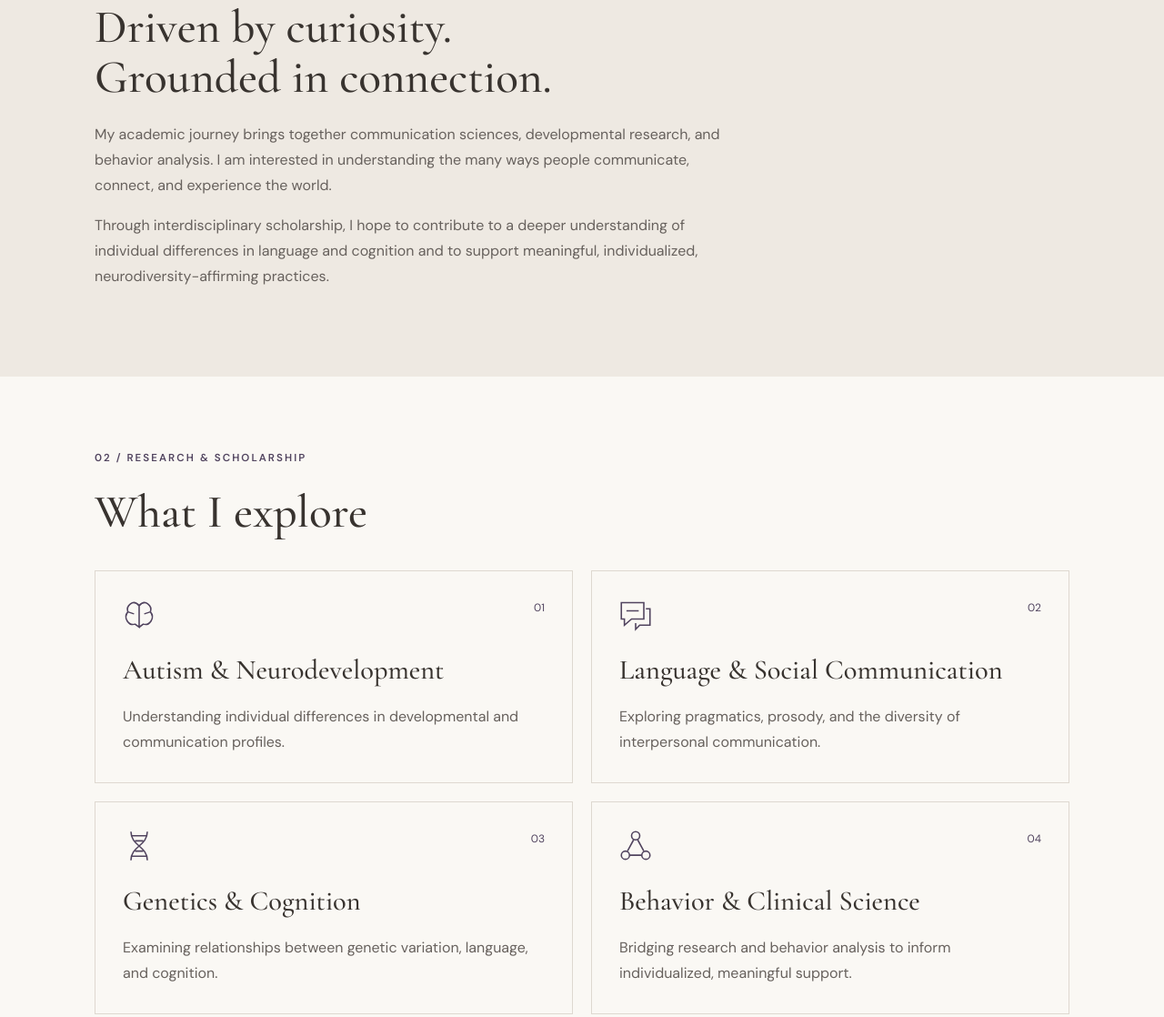
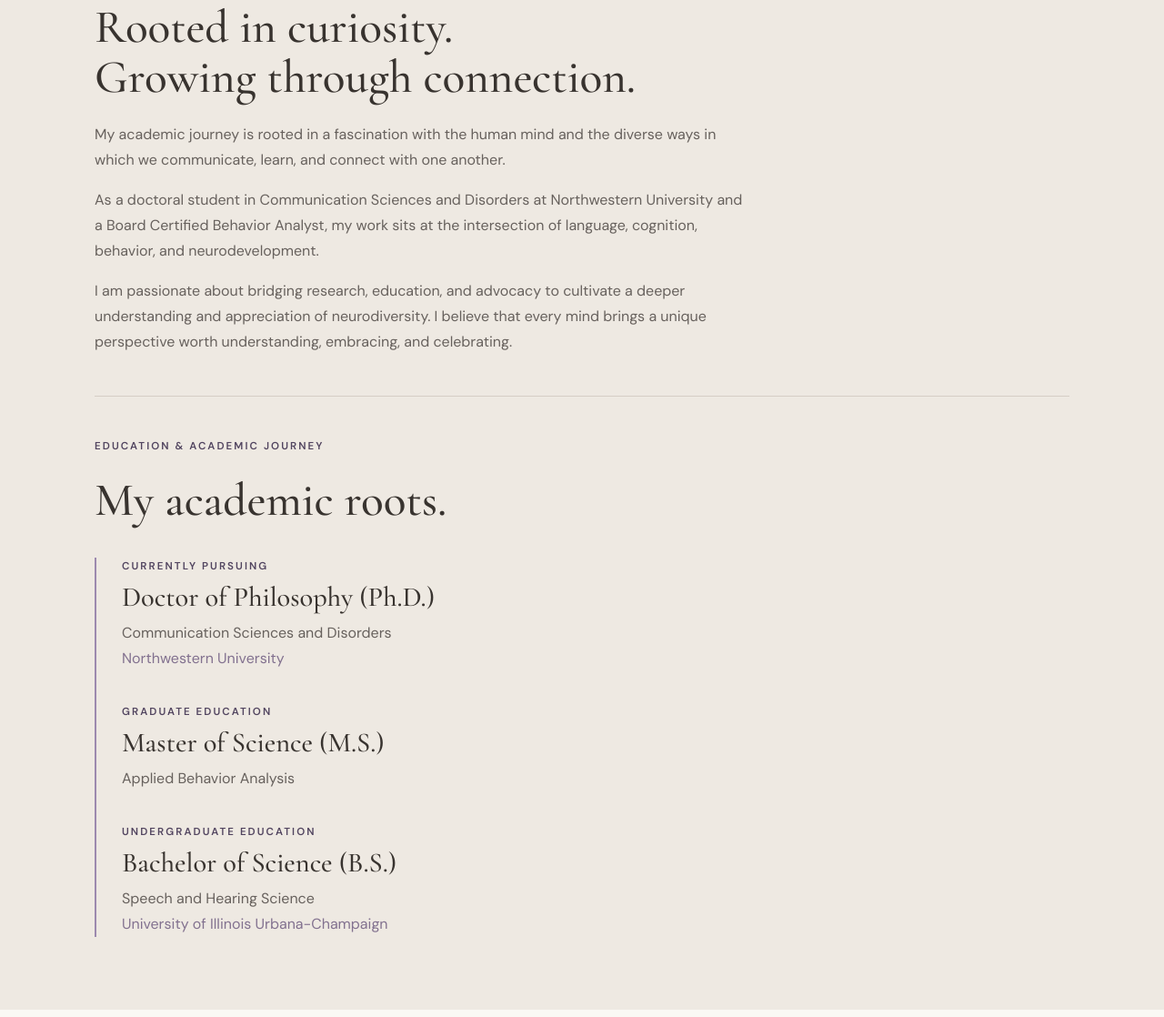
Before and after one commit to acfigueroa/acfigueroa.github.io, a plain HTML site: page index.html in a window 1280 px wide. Shown: the part 1129-2247 px from the top of the page at 91% size. Drawn offline with nearby package versions, Linux system fonts and the light colour scheme.

Commit message:
Revise personal narrative and academic background
Updated personal and academic descriptions for clarity and depth.

```diff
--- a/index.html
+++ b/index.html
@@ -361,24 +361,103 @@ a:focus-visible {
     </div>
 
     <h2>
-        Driven by curiosity.<br>
-        Grounded in connection.
+        Rooted in curiosity.<br>
+        Growing through connection.
     </h2>
 
     <p>
-        My academic journey brings together communication
-        sciences, developmental research, and behavior analysis.
-        I am interested in understanding the many ways people
-        communicate, connect, and experience the world.
+        My academic journey is rooted in a fascination
+        with the human mind and the diverse ways in which
+        we communicate, learn, and connect with one another.
     </p>
 
     <p>
-        Through interdisciplinary scholarship, I hope to
-        contribute to a deeper understanding of individual
-        differences in language and cognition and to support
-        meaningful, individualized, neurodiversity-affirming
-        practices.
+        As a doctoral student in Communication Sciences
+        and Disorders at Northwestern University and a
+        Board Certified Behavior Analyst, my work sits
+        at the intersection of language, cognition,
+        behavior, and neurodevelopment.
     </p>
+
+    <p>
+        I am passionate about bridging research, education,
+        and advocacy to cultivate a deeper understanding
+        and appreciation of neurodiversity. I believe that
+        every mind brings a unique perspective worth
+        understanding, embracing, and celebrating.
+    </p>
+
+    <hr style="border: 0;
+               border-top: 1px solid #d5cec5;
+               margin: 45px 0;">
+
+    <div class="eyebrow">
+        Education & Academic Journey
+    </div>
+
+    <h2>My academic roots.</h2>
+
+    <div style="border-left: 2px solid #9c89ae;
+                padding-left: 28px;
+                margin-top: 35px;">
+
+        <div style="margin-bottom: 35px;">
+
+            <div class="eyebrow" style="margin-bottom: 8px;">
+                Currently pursuing
+            </div>
+
+            <h3 style="margin-bottom: 8px;">
+                Doctor of Philosophy (Ph.D.)
+            </h3>
+
+            <p style="margin: 0;">
+                Communication Sciences and Disorders
+            </p>
+
+            <p style="margin: 0; color: #82718f;">
+                Northwestern University
+            </p>
+
+        </div>
+
+        <div style="margin-bottom: 35px;">
+
+            <div class="eyebrow" style="margin-bottom: 8px;">
+                Graduate education
+            </div>
+
+            <h3 style="margin-bottom: 8px;">
+                Master of Science (M.S.)
+            </h3>
+
+            <p style="margin: 0;">
+                Applied Behavior Analysis
+            </p>
+
+        </div>
+
+        <div>
+
+            <div class="eyebrow" style="margin-bottom: 8px;">
+                Undergraduate education
+            </div>
+
+            <h3 style="margin-bottom: 8px;">
+                Bachelor of Science (B.S.)
+            </h3>
+
+            <p style="margin: 0;">
+                Speech and Hearing Science
+            </p>
+
+            <p style="margin: 0; color: #82718f;">
+                University of Illinois Urbana-Champaign
+            </p>
+
+        </div>
+
+    </div>
 
 </div>
 </section>
```
